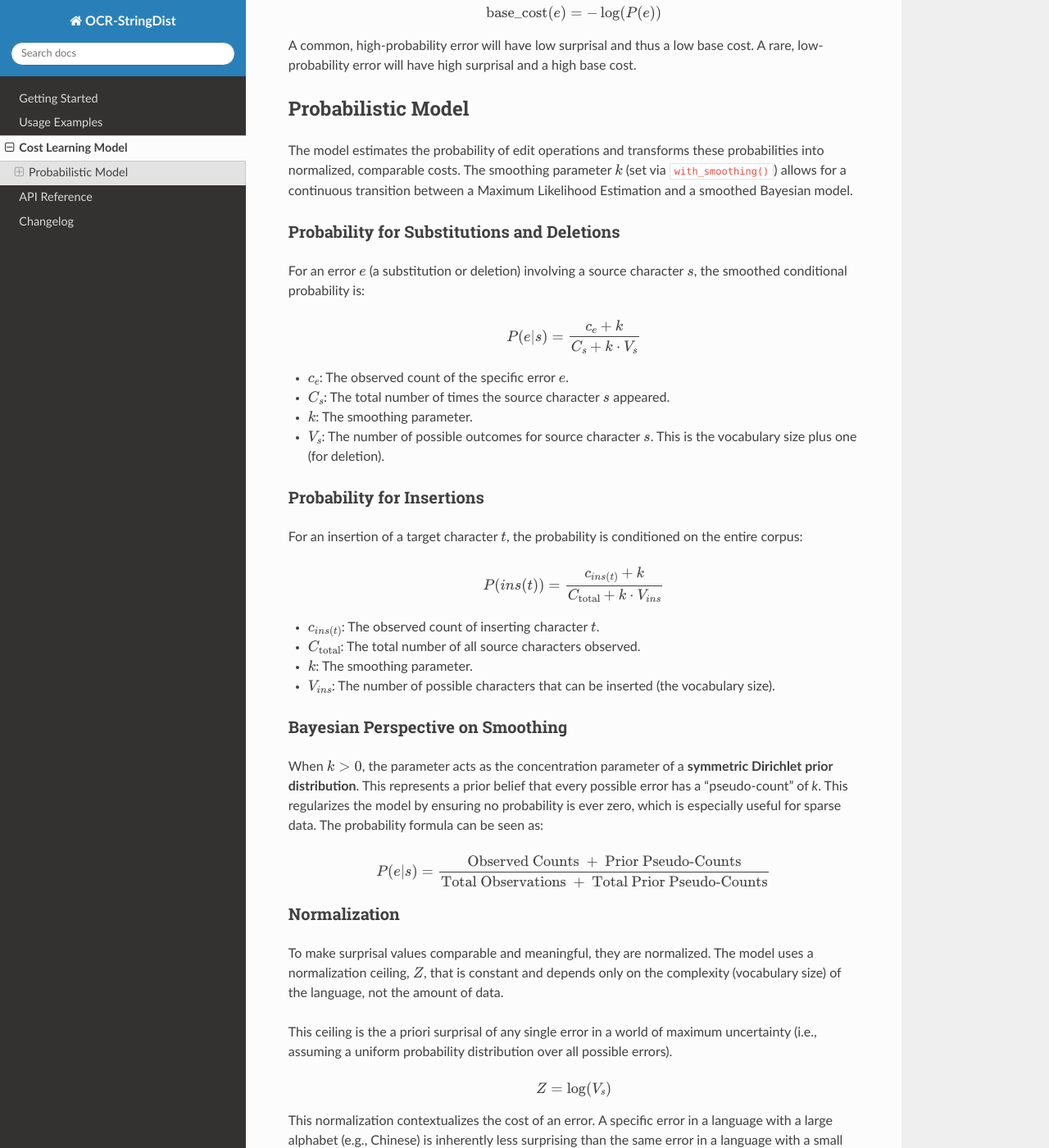
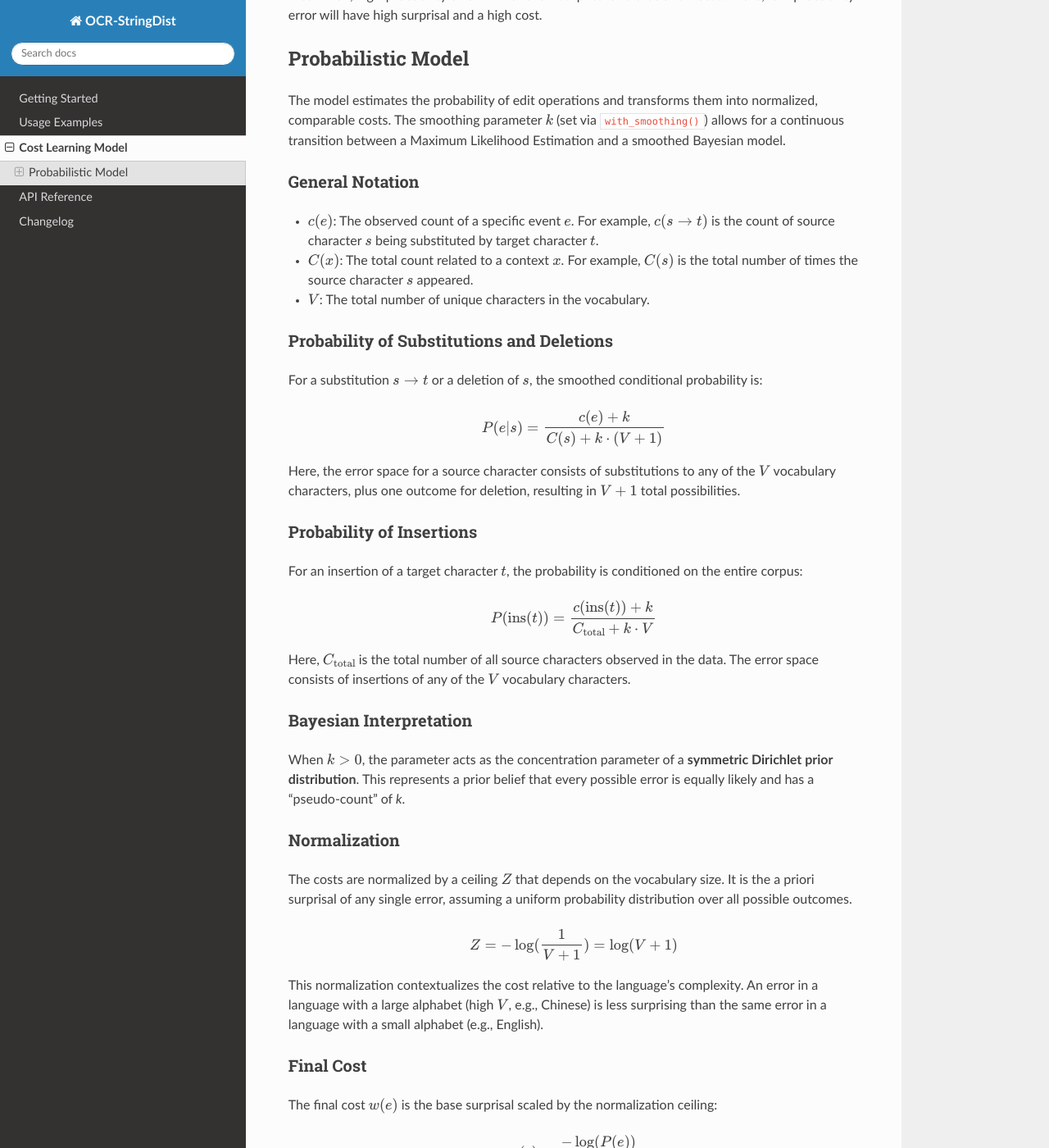
Before and after one commit to NiklasvonM/ocr-stringdist, a Sphinx documentation site: the page built from docs/source/cost_learning_model.rst, in a window 1280 px wide and 1400 px high, scrolled down 298 px. Shown: the whole window at 82% size. Built offline with Sphinx 7.4.7 and the Read the Docs theme 3.1.0, drawn with Linux system fonts in a browser that asks for light colours; some of the changed text lies outside the part shown.

Commit message:
update docs

```diff
--- a/docs/source/cost_learning_model.rst
+++ b/docs/source/cost_learning_model.rst
@@ -2,79 +2,67 @@
 Cost Learning Model
 ===================
 
-The ``Learner`` class calculates edit costs using a probabilistic model. The cost of an edit operation is defined by its "surprisal": a measure of how unlikely the event is based on the training data.
+The ``Learner`` class calculates edit costs using a probabilistic model. The cost of an edit operation is defined by its **surprisal**: a measure of how unlikely that event is based on the training data. This value, derived from the negative log-likelihood :math:`-\log(P(e))`, quantifies the information contained in observing an event :math:`e`.
 
-The cost of an event :math:`e` is based on its negative log-likelihood. This value, also known as surprisal, quantifies the information contained in observing that event.
-
-.. math:: \text{base_cost}(e) = -\log(P(e))
-
-A common, high-probability error will have low surprisal and thus a low base cost. A rare, low-probability error will have high surprisal and a high base cost.
+A common, high-probability error will have low surprisal and thus a low cost. A rare, low-probability error will have high surprisal and a high cost.
 
 -------------------
 Probabilistic Model
 -------------------
 
-The model estimates the probability of edit operations and transforms these probabilities into normalized, comparable costs. The smoothing parameter :math:`k` (set via ``with_smoothing()``) allows for a continuous transition between a Maximum Likelihood Estimation and a smoothed Bayesian model.
+The model estimates the probability of edit operations and transforms them into normalized, comparable costs. The smoothing parameter :math:`k` (set via ``with_smoothing()``) allows for a continuous transition between a Maximum Likelihood Estimation and a smoothed Bayesian model.
 
-Probability for Substitutions and Deletions
-~~~~~~~~~~~~~~~~~~~~~~~~~~~~~~~~~~~~~~~~~~~
+General Notation
+~~~~~~~~~~~~~~~~
 
-For an error :math:`e` (a substitution or deletion) involving a source character :math:`s`, the smoothed conditional probability is:
+- :math:`c(e)`: The observed count of a specific event :math:`e`. For example, :math:`c(s \to t)` is the count of source character :math:`s` being substituted by target character :math:`t`.
+- :math:`C(x)`: The total count related to a context :math:`x`. For example, :math:`C(s)` is the total number of times the source character :math:`s` appeared.
+- :math:`V`: The total number of unique characters in the vocabulary.
 
-.. math:: P(e|s) = \frac{c_e + k}{C_s + k \cdot V_s}
+Probability of Substitutions and Deletions
+~~~~~~~~~~~~~~~~~~~~~~~~~~~~~~~~~~~~~~~~~~
 
-- :math:`c_e`: The observed count of the specific error :math:`e`.
-- :math:`C_s`: The total number of times the source character :math:`s` appeared.
-- :math:`k`: The smoothing parameter.
-- :math:`V_s`: The number of possible outcomes for source character :math:`s`. This is the vocabulary size plus one (for deletion).
+For a substitution :math:`s \to t` or a deletion of :math:`s`, the smoothed conditional probability is:
 
-Probability for Insertions
-~~~~~~~~~~~~~~~~~~~~~~~~~~
+.. math:: P(e|s) = \frac{c(e) + k}{C(s) + k \cdot (V+1)}
+
+Here, the error space for a source character consists of substitutions to any of the :math:`V` vocabulary characters, plus one outcome for deletion, resulting in :math:`V+1` total possibilities.
+
+Probability of Insertions
+~~~~~~~~~~~~~~~~~~~~~~~~~
 
 For an insertion of a target character :math:`t`, the probability is conditioned on the entire corpus:
 
-.. math:: P(ins(t)) = \frac{c_{ins(t)} + k}{C_{\text{total}} + k \cdot V_{ins}}
+.. math:: P(\text{ins}(t)) = \frac{c(\text{ins}(t)) + k}{C_{\text{total}} + k \cdot V}
 
-- :math:`c_{ins(t)}`: The observed count of inserting character :math:`t`.
-- :math:`C_{\text{total}}`: The total number of all source characters observed.
-- :math:`k`: The smoothing parameter.
-- :math:`V_{ins}`: The number of possible characters that can be inserted (the vocabulary size).
+Here, :math:`C_{\text{total}}` is the total number of all source characters observed in the data. The error space consists of insertions of any of the :math:`V` vocabulary characters.
 
-Bayesian Perspective on Smoothing
-~~~~~~~~~~~~~~~~~~~~~~~~~~~~~~~~~
+Bayesian Interpretation
+~~~~~~~~~~~~~~~~~~~~~~~
 
-When :math:`k > 0`, the parameter acts as the concentration parameter of a **symmetric Dirichlet prior distribution**. This represents a prior belief that every possible error has a "pseudo-count" of `k`. This regularizes the model by ensuring no probability is ever zero, which is especially useful for sparse data. The probability formula can be seen as:
-
-.. math:: P(e|s) = \frac{\text{Observed Counts } + \text{ Prior Pseudo-Counts}}{\text{Total Observations } + \text{ Total Prior Pseudo-Counts}}
+When :math:`k > 0`, the parameter acts as the concentration parameter of a **symmetric Dirichlet prior distribution**. This represents a prior belief that every possible error is equally likely and has a "pseudo-count" of `k`.
 
 Normalization
 ~~~~~~~~~~~~~
 
-To make surprisal values comparable and meaningful, they are normalized. The model uses a normalization ceiling, :math:`Z`, that is constant and depends only on the complexity (vocabulary size) of the language, not the amount of data.
+The costs are normalized by a ceiling :math:`Z` that depends on the vocabulary size. It is the a priori surprisal of any single error, assuming a uniform probability distribution over all possible outcomes.
 
-This ceiling is the a priori surprisal of any single error in a world of maximum uncertainty (i.e., assuming a uniform probability distribution over all possible errors).
+.. math:: Z = -\log(\frac{1}{V+1}) = \log(V+1)
 
-.. math:: Z = \log(V_s)
-
-This normalization contextualizes the cost of an error. A specific error in a language with a large alphabet (e.g., Chinese) is inherently less surprising than the same error in a language with a small alphabet (e.g., English), and the normalization reflects this.
+This normalization contextualizes the cost relative to the language's complexity. An error in a language with a large alphabet (high :math:`V`, e.g., Chinese) is less surprising than the same error in a language with a small alphabet (e.g., English).
 
 Final Cost
 ~~~~~~~~~~
 
-The final cost is the base surprisal of the event, scaled by the normalization ceiling. This formula applies for all :math:`k \ge 0`.
+The final cost :math:`w(e)` is the base surprisal scaled by the normalization ceiling:
 
 .. math:: w(e) = \frac{-\log(P(e))}{Z}
 
-This cost is a relative measure of surprisal. Costs can be greater than 1.0, which indicates that the observed event was even less probable than the uniform a priori assumption.
+This cost is a relative measure. Costs can be greater than 1.0, which indicates the observed event was even less probable than the uniform a priori assumption.
 
 Asymptotic Properties
 ~~~~~~~~~~~~~~~~~~~~~
 
-As the amount of training data grows infinitely large, the learned costs for an operation :math:`e` with a stable frequency ("share") converge to a fixed value that is independent of the dataset size. The asymptotic cost is:
+As the amount of training data grows, the learned cost for an operation with a stable frequency ("share") converges to a fixed value - independent of :math:`k`:
 
-.. math:: w(e) \approx \frac{-\log(\text{share})}{\log(V_s)}
-
-This formula reveals two key properties of the model:
-
-- **Dependence on Error Share:** The numerator, :math:`-\log(\text{share})`, is the empirical surprisal of the error.
-- **Dependence on Vocabulary Size:** The denominator, :math:`\log(V_s)`, is the a priori surprisal based on the language's complexity. It acts as a constant baseline for surprise. The final cost is therefore the *empirical* surprisal measured relative to the *theoretical* complexity of the character set.
+.. math:: w(e) \approx \frac{-\log(\text{share})}{\log(V+1)}
```
